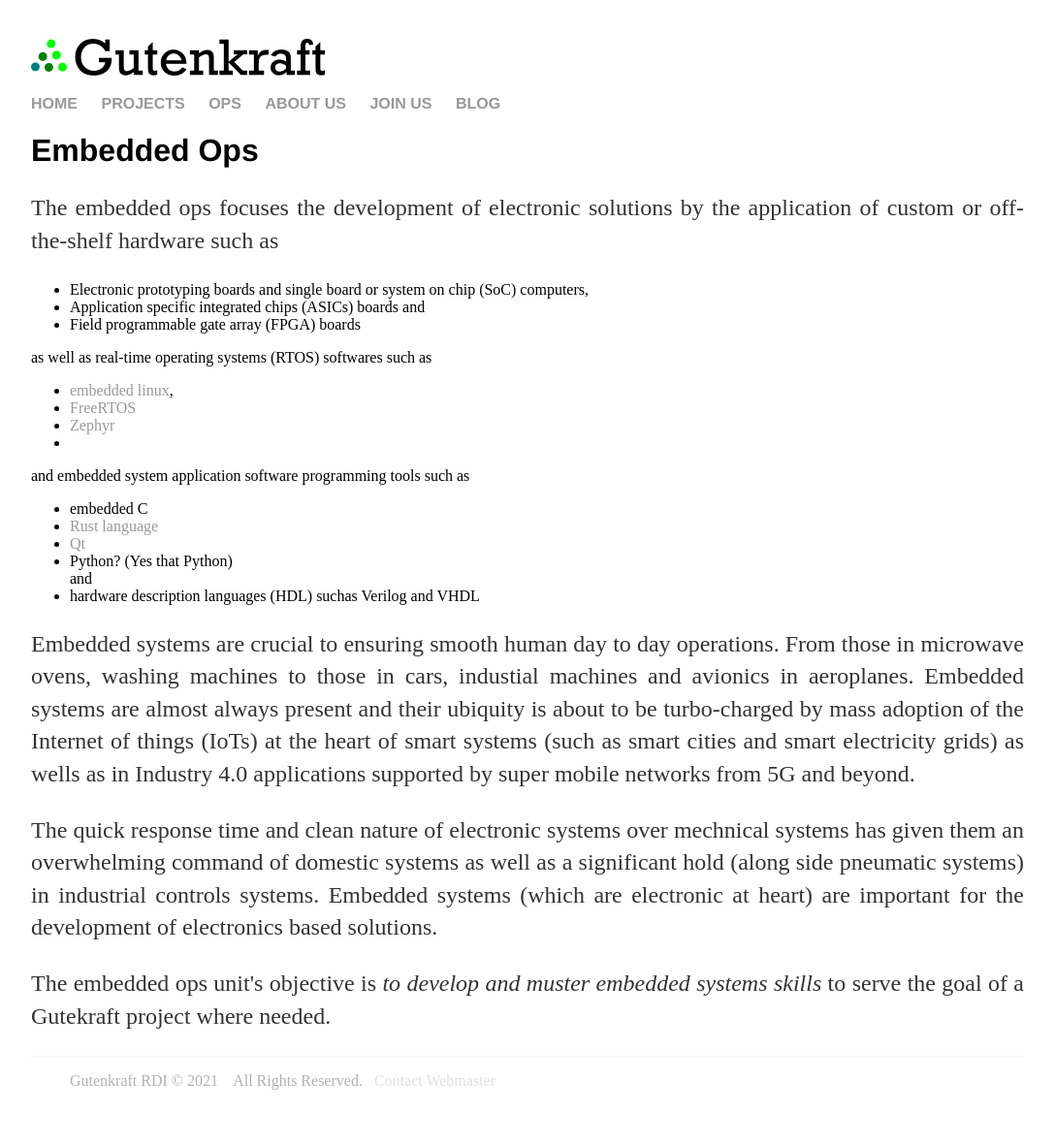
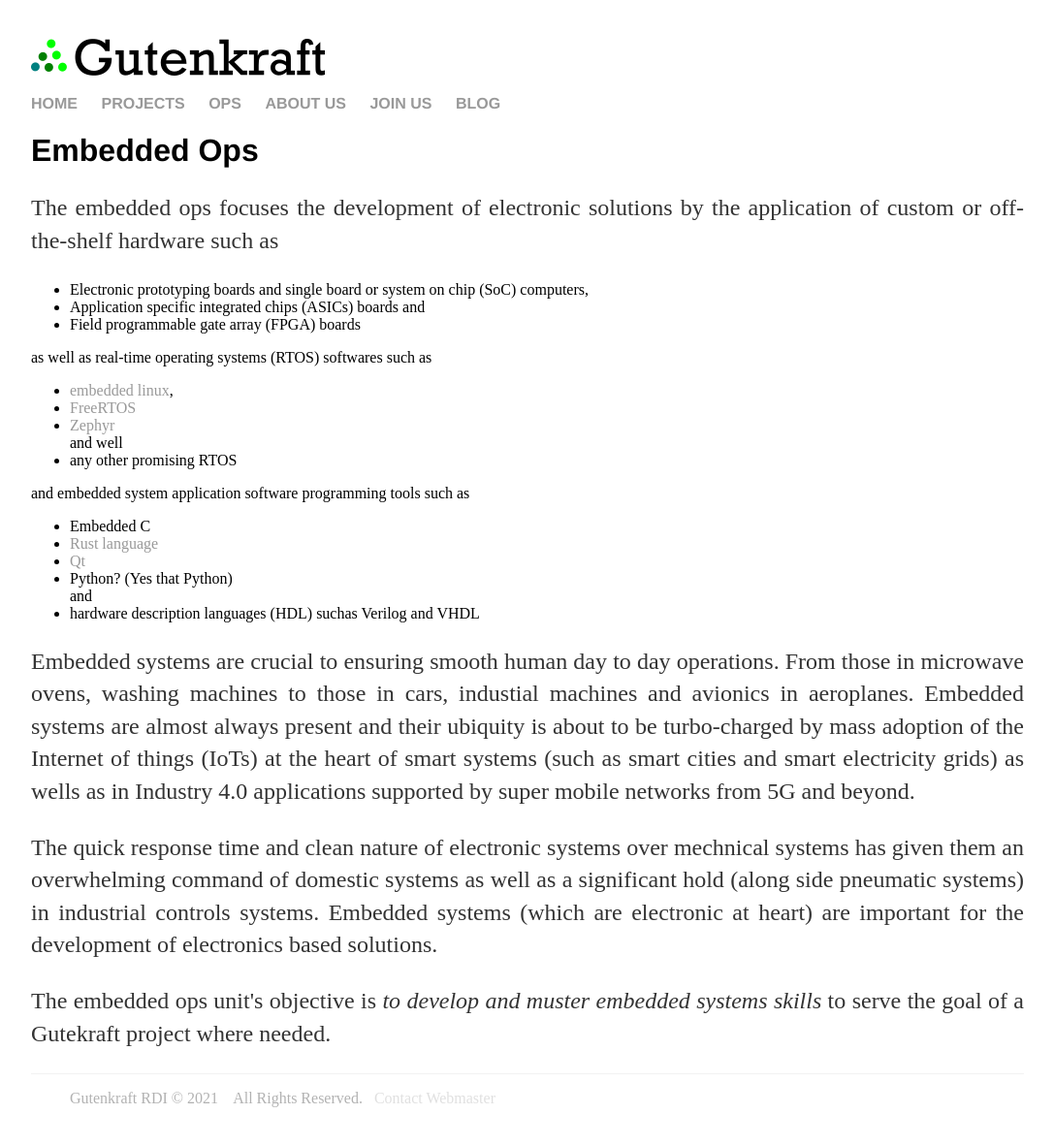
Before and after one commit to oferonmi/datafilik.github.io, a Jekyll site: the page built from ops/embed_op/index.html, in a window 1280 px wide. Shown: the whole page at 97% size, without its empty margins (96-1183 px from the left). Built offline with Jekyll 4.4.1, drawn with Linux system fonts in a browser that asks for light colours.

Commit message:
content update

```diff
--- a/css/main.css
+++ b/css/main.css
@@ -24,7 +24,7 @@ h1 {
     font-size: 2em;
     font-family:'Helvetica', 'Arial', 'Sans-Serif';
 }
-p {
+p, p ul li {
     font-size: 1.5em;
     line-height: 1.4em;
     color: #333;
--- a/ops/embed_op/index.html
+++ b/ops/embed_op/index.html
@@ -15,12 +15,12 @@ title: Gutenkraft - Embedded Ops
         <ul>
             <li><a href="https://elinux.org/Main_Page">embedded linux</a>,</li>
             <li><a href="https://www.freertos.org/index.html">FreeRTOS</a></li>
-            <li><a href="https://www.zephyrproject.org/">Zephyr</a></li>
-            <li></li>
+            <li><a href="https://www.zephyrproject.org/">Zephyr</a></li> and well
+            <li>any other promising RTOS</li>
         </ul>
         and embedded system application software programming tools such as
         <ul>
-            <li>embedded C</li>
+            <li>Embedded C</li>
             <li><a href="https://en.wikipedia.org/wiki/Rust_(programming_language)">Rust language</a></li>
             <li><a href="https://en.wikipedia.org/wiki/Qt_(software)">Qt</a></li>
             <li>Python? (Yes that Python)</li> and
```
